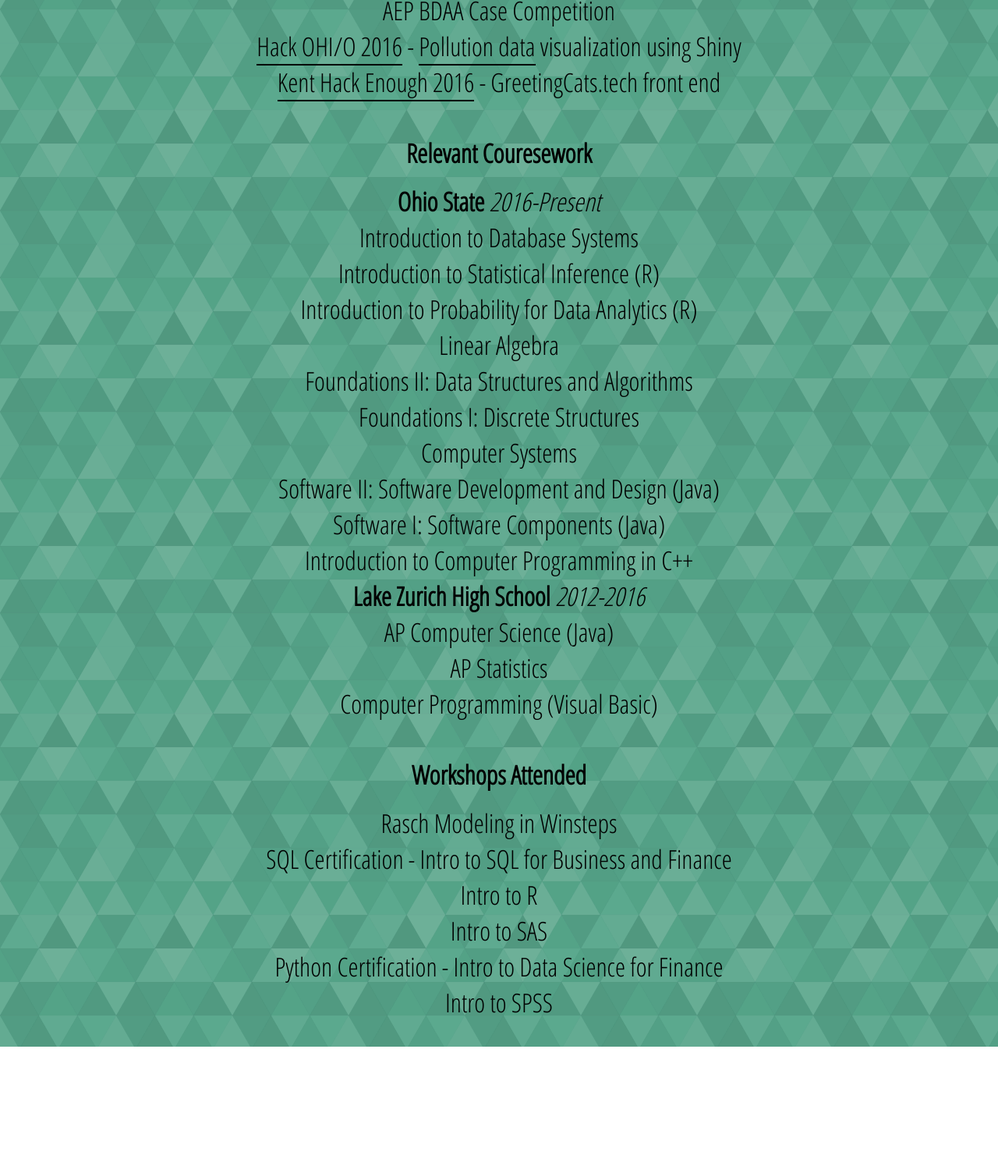
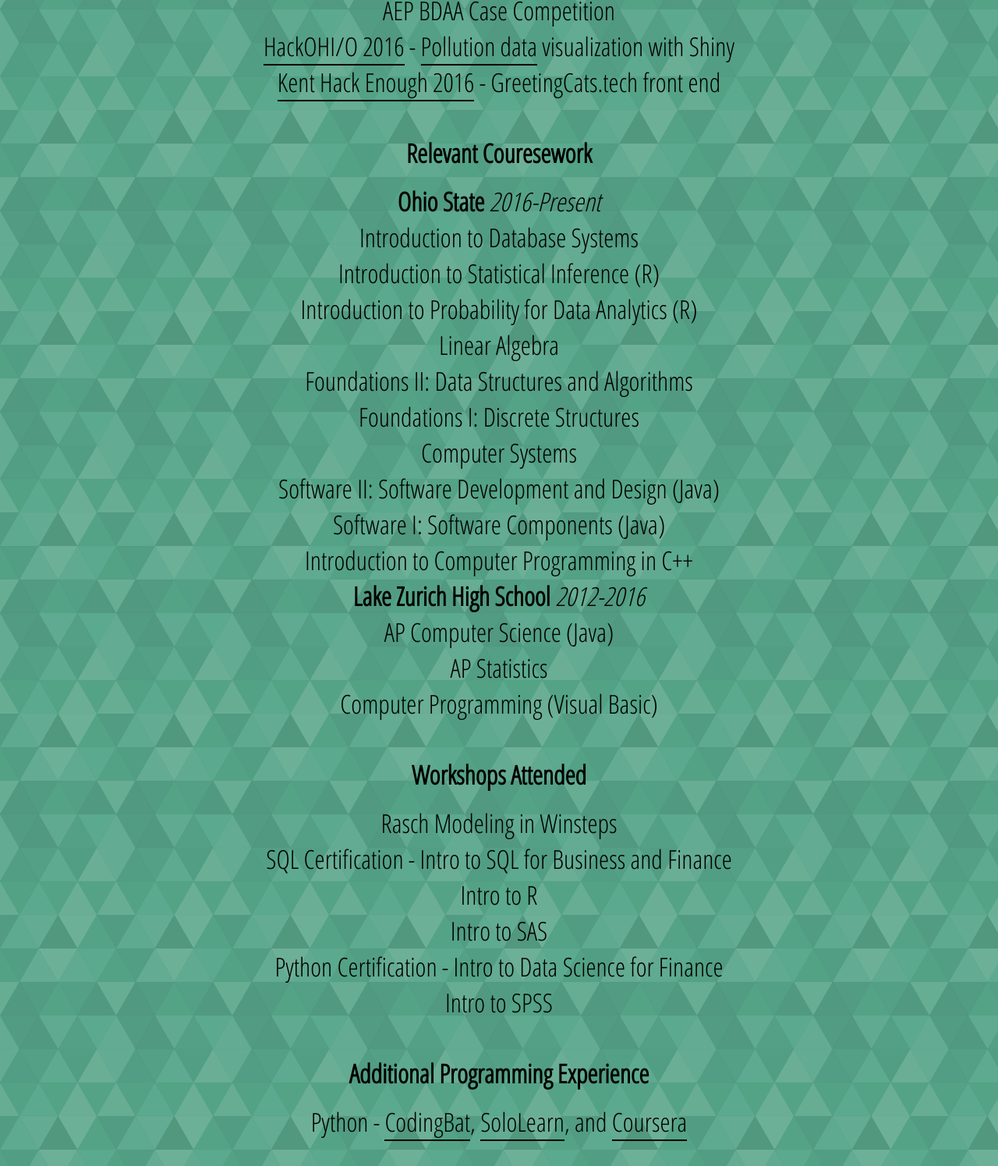
Before and after one commit to eabert/eabert.github.io, a plain HTML site: page resume.html in a window 1280 px wide. Shown: the part 719-2214 px from the top of the page at 78% size. Before the commit the page ends 2061 px from the top, so only its background shows below. Drawn offline with Linux system fonts and the light colour scheme.

Commit message:
Added python experience

```diff
--- a/resume.html
+++ b/resume.html
@@ -30,7 +30,7 @@
     <a href="Intro_to_R.html">Introduction to R</a> guide <br />
     <a href="https://1drv.ms/b/s!As1OruxDnc_A7wYSaDP2lRa3fEdM?lipi=urn%3Ali%3Apage%3Ad_flagship3_profile_view_base%3BwtvaDdYjSNWlU%2BpkyAX9%2BQ%3D%3D">DataFest 2017</a> - Expedia web data<br />
     AEP BDAA Case Competition<br />
-    <a href="https://github.com/eabert/US-Pollution?lipi=urn%3Ali%3Apage%3Ad_flagship3_profile_view_base%3Bkzq39OX9SO2Z8Sx3fdiypg%3D%3D">Hack OHI/O 2016</a> - <a href="https://www.kaggle.com/sogun3/uspollution">Pollution data</a> visualization using Shiny<br />
+    <a href="https://github.com/eabert/US-Pollution?lipi=urn%3Ali%3Apage%3Ad_flagship3_profile_view_base%3Bkzq39OX9SO2Z8Sx3fdiypg%3D%3D">HackOHI/O 2016</a> - <a href="https://www.kaggle.com/sogun3/uspollution">Pollution data</a> visualization with Shiny<br />
     <a href="https://github.com/BuckeyeHackers/greetingcats?lipi=urn%3Ali%3Apage%3Ad_flagship3_profile_view_base%3Bkzq39OX9SO2Z8Sx3fdiypg%3D%3D">Kent Hack Enough 2016</a> - GreetingCats.tech front end</p>
 
     <h4>Relevant Couresework</h4>
@@ -61,7 +61,12 @@
     Intro to R<br />
     Intro to SAS<br />
     Python Certification - Intro to Data Science for Finance<br />
-    Intro to SPSS<br /></p></div>
+    Intro to SPSS<br /></p>
+
+    <h4>Additional Programming Experience</h4>
+    <p>
+    Python - <a href="http://codingbat.com/python">CodingBat</a>, <a href="https://www.sololearn.com/Course/Python/">SoloLearn</a>, and <a href="https://www.coursera.org/learn/python">Coursera</a><br />
+    </p></div>
 
     <!-- HONORS & AWARDS SECTION -->
 </body>
```
